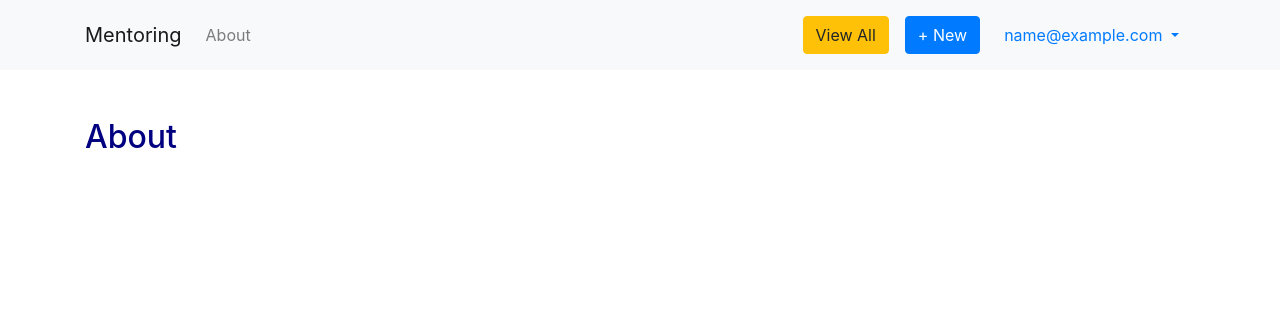
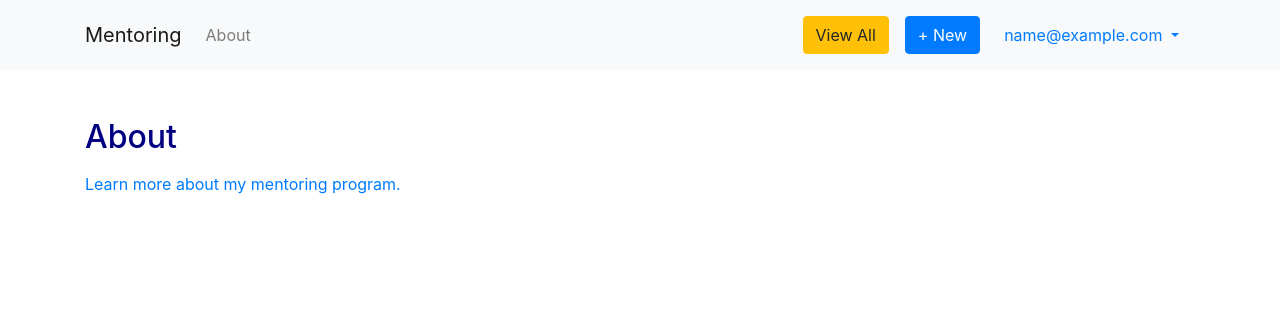
Before and after one commit to lancegoyke/lg-mentoring, a Django app: template templates/about.html in a window 1280 px wide. Shown: the top 330 px of the page. Run offline with Django 3.2, Linux system fonts and the light colour scheme; the template is opened without the code that fills it, so the values that code supplies are empty; the visitor is signed in with stand-in values (Sample User, id 1); some libraries are stand-ins or nearby versions.

Commit message:
Update about.html

```diff
--- a/templates/about.html
+++ b/templates/about.html
@@ -6,4 +6,9 @@
 
 {% block content %}
   <h2>About</h2>
+  <p>
+    <a href="https://lancegoyke.com/mastermind">
+      Learn more about my mentoring program.
+    </a>
+  </p>
 {% endblock content %}
```
